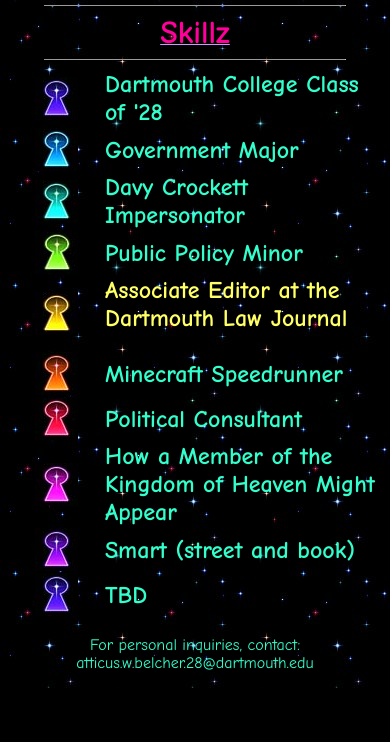
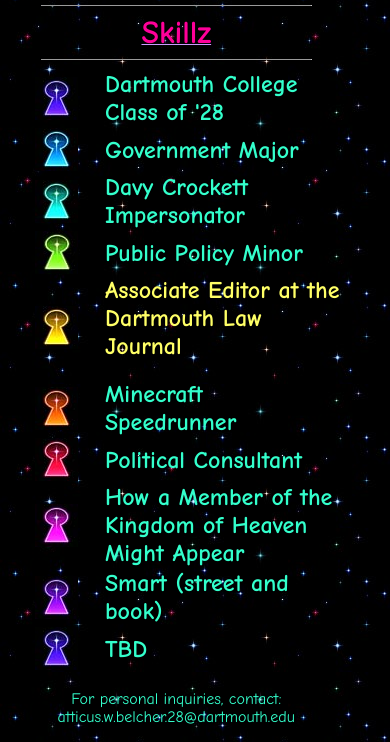
Before and after one commit to clewner/atticussite, a plain HTML site: page index.html in a window 390 px wide. Shown: the part 2784-3526 px from the top of the page. Before the commit the page ends 3472 px from the top, so only its background shows below. Drawn offline with Linux system fonts and the light colour scheme.

Commit message:
added responsiveness

```diff
--- a/index.html
+++ b/index.html
@@ -9,8 +9,10 @@
 Extraterrestrials - Sorting the Good from the Bad. Final Warning for
 Possible Survivors.">
 <style>
+
     body {font-family: "Comic Sans MS", cursive, sans-serif;}
     h1 {color:red; font-family: "Comic Sans MS", cursive, sans-serif;}
+    center {max-width: 90%;}
     .atticusgif{width:max(25%, 320px);}
   </style>
 <meta name="keywords" content="Heaven's Gate,
```
